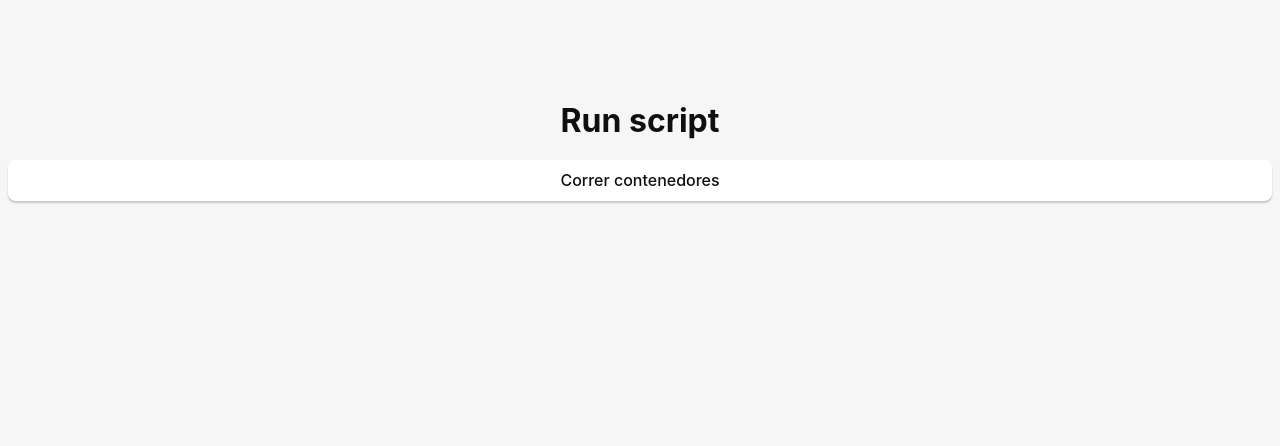
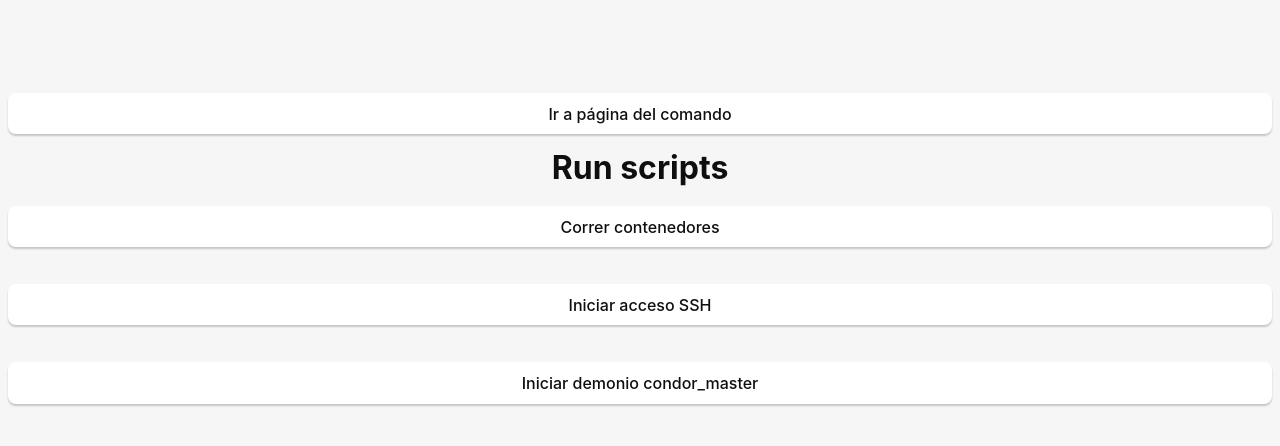
Before and after one commit to WilliamVel16/sideger-cc, a React (Vite) app: page /test2 in a window 1280 px wide. Shown: the top 446 px of the page. Built offline with nearby package versions, Linux system fonts and the light colour scheme.

Commit message:
-f ssh connection from app's frontend

```diff
--- a/src/Test.jsx
+++ b/src/Test.jsx
@@ -57,7 +57,7 @@
 
   return (
     <main className="container">
-      <button onClick={() => navigate("/test2")}>Ir a la pagina del script</button>
+      <button onClick={() => navigate("/test2")}>Ir a la pagina de scripts</button>
       <h1>Simple test SSH</h1>
 
       <p>Datos requeridos</p>
--- a/src/Test2.jsx
+++ b/src/Test2.jsx
@@ -1,12 +1,16 @@
 import { useState } from "react";
 import { invoke } from "@tauri-apps/api/core";
+import { useNavigate } from "react-router-dom";
 
 function Test2() {
+  const navigate = useNavigate();
   const [responseScript, setResponseScript] = useState("");
+  const [responseScript2, setResponseScript2] = useState("");
+  const [responseScript3, setResponseScript3] = useState("");
 
   async function runScript() {
     try {
-      const output = await invoke("run_script");
+      const output = await invoke("run_containers");
       console.log("Script output: ", output);
       setResponseScript(output);
     } catch (err) {
@@ -14,9 +18,30 @@
     }
   }
 
+  async function runScript2() {
+    try {
+      const output = await invoke("start_ssh_connection");
+      console.log("Script output: ", output);
+      setResponseScript2(output);
+    } catch (err) {
+      console.error('Script error: ', err)
+    }
+  }
+
+  async function runScript3() {
+    try {
+      const output = await invoke("start_condor_master");
+      console.log("Script output: ", output);
+      setResponseScript2(output);
+    } catch (err) {
+      console.error('Script error: ', err)
+    }
+  }
+
   return (
     <main className="container">
-      <h1>Run script</h1>
+      <button onClick={() => navigate("/")}>Ir a página del comando</button>
+      <h1>Run scripts</h1>
 
       <form
         className="row"
@@ -28,6 +53,28 @@
         <button type="submit">Correr contenedores</button>
       </form>
       <p>{responseScript}</p>
+
+      <form
+        className="row"
+        onSubmit={(e) => {
+          e.preventDefault();
+          runScript2();
+        }}
+      >
+        <button type="submit">Iniciar acceso SSH</button>
+      </form>
+      <p>{responseScript2}</p>
+
+      <form
+        className="row"
+        onSubmit={(e) => {
+          e.preventDefault();
+          runScript3();
+        }}
+      >
+        <button type="submit">Iniciar demonio condor_master</button>
+      </form>
+      <p>{responseScript3}</p>
     </main>
   );
 }
```
